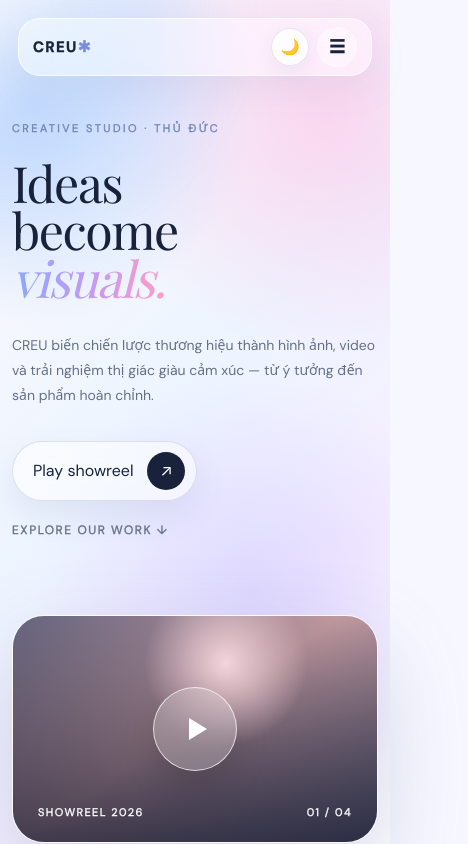
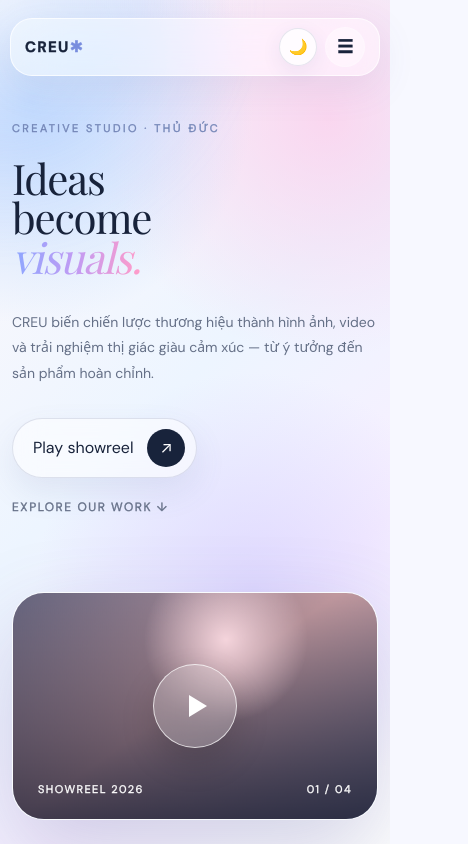
Before and after one commit to lelh2305-creu/creu-studio, a Next.js app: page / in a window 390 px wide. Shown: the top 844 px of the page, 468 px wide, since content can reach past the window. Built offline with nearby package versions, Linux system fonts and the light colour scheme; a web font is replaced by a local one.

Commit message:
Fix mobile pricing card overflow and sync live data across all devices

```diff
--- a/src/app/api/data/route.ts
+++ b/src/app/api/data/route.ts
@@ -1,13 +1,22 @@
 import { NextResponse } from 'next/server';
 import siteData from '@/data/siteData.json';
+import fs from 'fs';
+import path from 'path';
 
-// Global memory cache for edge worker instance persistence
 let inMemoryData: any = null;
 
 export async function GET() {
   if (inMemoryData) {
     return NextResponse.json(inMemoryData);
   }
+  try {
+    const dataPath = path.join(process.cwd(), 'src/data/siteData.json');
+    if (fs.existsSync(dataPath)) {
+      const fileContent = fs.readFileSync(dataPath, 'utf8');
+      const parsed = JSON.parse(fileContent);
+      return NextResponse.json(parsed);
+    }
+  } catch (e) {}
   return NextResponse.json(siteData);
 }
 
@@ -16,6 +25,10 @@ export async function POST(request: Request) {
     const body = await request.json();
     if (body && body.siteConfig) {
       inMemoryData = body;
+      try {
+        const dataPath = path.join(process.cwd(), 'src/data/siteData.json');
+        fs.writeFileSync(dataPath, JSON.stringify(body, null, 2), 'utf8');
+      } catch (e) {}
     }
     return NextResponse.json({ success: true, message: 'Data synced successfully', data: body });
   } catch (error) {
--- a/src/app/globals.css
+++ b/src/app/globals.css
@@ -867,8 +867,9 @@ body.dark .fs { background: #a855f7; }
 
 /* RESPONSIVE */
 @media(max-width:980px){
-  .shell{width:min(100% - 36px,760px)}.navlinks{gap:16px;font-size:11px}
-  .hero{padding-top:120px}.hero-grid{grid-template-columns:1fr}.hero h1{font-size:68px}.video-wrap{margin-top:22px}.services-bar{grid-template-columns:1fr 1fr}.workgrid{grid-template-columns:1fr 1fr;grid-template-rows:300px 220px 220px}.work:first-child{grid-column:span 2;grid-row:auto}.work:nth-child(4){grid-column:auto}.cards{grid-template-columns:1fr}.popular{transform:none}.card{min-height:440px}
+  .shell{width:min(100% - 32px, 760px); box-sizing: border-box;}
+  .navlinks{gap:16px;font-size:11px}
+  .hero{padding-top:120px}.hero-grid{grid-template-columns:1fr}.hero h1{font-size:68px}.video-wrap{margin-top:22px}.services-bar{grid-template-columns:1fr 1fr}.workgrid{grid-template-columns:1fr 1fr;grid-template-rows:300px 220px 220px}.work:first-child{grid-column:span 2;grid-row:auto}.work:nth-child(4){grid-column:auto}.cards{grid-template-columns:1fr; width: 100%; max-width: 100%; box-sizing: border-box;}.popular{transform:none}.card{min-height:auto; padding: 28px 24px; width: 100%; max-width: 100%; box-sizing: border-box;}
   .hw,.hsv,.hpr,.hco,.pg-h,.wf,.wfg,.sdl,.spr,.ab-h,.ab-tm,.ab-vl,.ct-pg{padding-left:24px;padding-right:24px}
   .hsv,.ab-h,.ct-pg{grid-template-columns:1fr}
   .pg2,.spg,.vlg,.sdl{grid-template-columns:1fr}
@@ -879,5 +880,15 @@ body.dark .fs { background: #a855f7; }
   .fr{grid-template-columns:1fr}
   .hco{grid-template-columns:1fr}
 }
-@media(max-width:600px){.shell{width:calc(100% - 24px)}nav{height:58px;padding:0 14px}.logo b{font-size:15px}.navlinks{display:none}.talk{padding:10px 14px}.hero h1{font-size:50px}.desc{font-size:14px}.actions{align-items:flex-start;flex-direction:column}.services-bar{grid-template-columns:1fr}.service{border-right:0;border-bottom:1px solid rgba(76,95,140,.1)}.workgrid{display:flex;overflow:auto;scroll-snap-type:x mandatory}.work{min-width:84vw;height:400px;scroll-snap-align:center}.section-head h2{font-size:38px}.center h2{font-size:44px}.orb{display:none}}
+@media(max-width:600px){
+  html, body { overflow-x: hidden; width: 100%; }
+  .shell{width: calc(100% - 24px); max-width: 100%; box-sizing: border-box; padding: 0;}
+  nav{height:58px;padding:0 14px; width: calc(100% - 20px);}
+  .logo b{font-size:15px}.navlinks{display:none}.talk{padding:10px 14px}.hero h1{font-size:42px}.desc{font-size:14px}.actions{align-items:flex-start;flex-direction:column}.services-bar{grid-template-columns:1fr}.service{border-right:0;border-bottom:1px solid rgba(76,95,140,.1)}.workgrid{display:flex;overflow-x:auto;scroll-snap-type:x mandatory; width: 100%;}.work{min-width:84vw;height:360px;scroll-snap-align:center}.section-head h2{font-size:32px}.center h2{font-size: clamp(26px, 7.5vw, 36px); word-break: break-word; overflow-wrap: break-word;}
+  .cards { display: flex; flex-direction: column; width: 100%; max-width: 100%; gap: 16px; box-sizing: border-box; }
+  .card { width: 100%; max-width: 100%; box-sizing: border-box; padding: 24px 18px; border-radius: 20px; overflow: hidden; min-height: auto; }
+  .price { font-size: clamp(26px, 7vw, 34px); word-break: break-word; }
+  .pricing:before { inset: 0; }
+  .orb{display:none}
+}
 @media(prefers-reduced-motion:reduce){*,*:before,*:after{animation:none!important;transition:none!important;scroll-behavior:auto!important}}
--- a/src/app/page.tsx
+++ b/src/app/page.tsx
@@ -29,28 +29,29 @@ export default function Home() {
   const [siteData, setSiteData] = useState<any>(defaultSiteData);
 
   const loadSiteData = () => {
-    if (typeof window !== 'undefined') {
-      const saved = localStorage.getItem('creu_site_data');
-      if (saved) {
-        try {
-          const parsed = JSON.parse(saved);
-          if (parsed?.siteConfig) {
-            setSiteData(parsed);
-            return;
-          }
-        } catch {}
-      }
-    }
-
     fetch('/api/data')
       .then((res) => res.json())
       .then((d) => {
         if (d && !d.error && d.siteConfig) {
           setSiteData(d);
-          localStorage.setItem('creu_site_data', JSON.stringify(d));
+          if (typeof window !== 'undefined') {
+            try {
+              localStorage.setItem('creu_site_data', JSON.stringify(d));
+            } catch {}
+          }
         }
       })
-      .catch(() => {});
+      .catch(() => {
+        if (typeof window !== 'undefined') {
+          const saved = localStorage.getItem('creu_site_data');
+          if (saved) {
+            try {
+              const parsed = JSON.parse(saved);
+              if (parsed?.siteConfig) setSiteData(parsed);
+            } catch {}
+          }
+        }
+      });
   };
 
   useEffect(() => {
```
